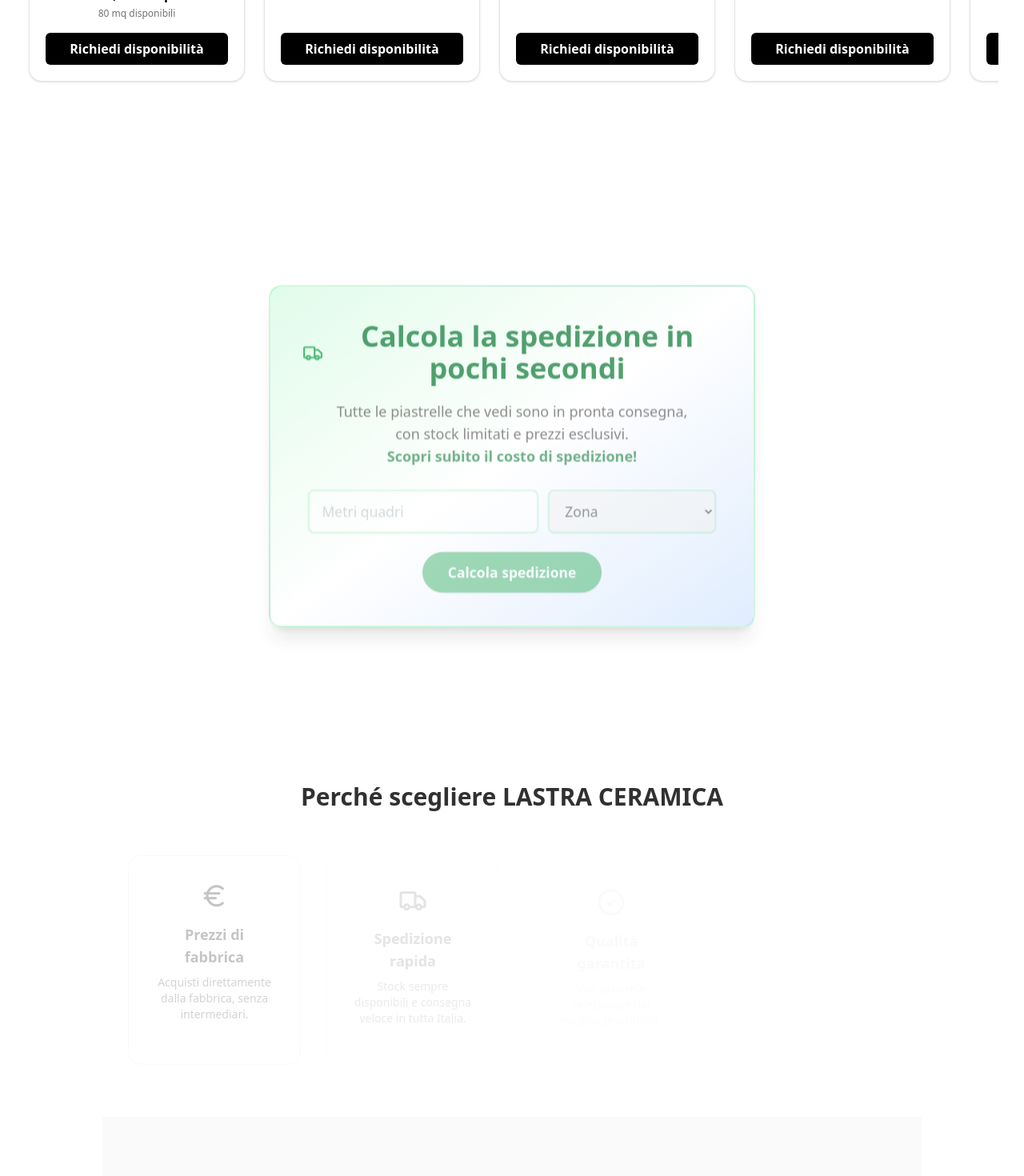
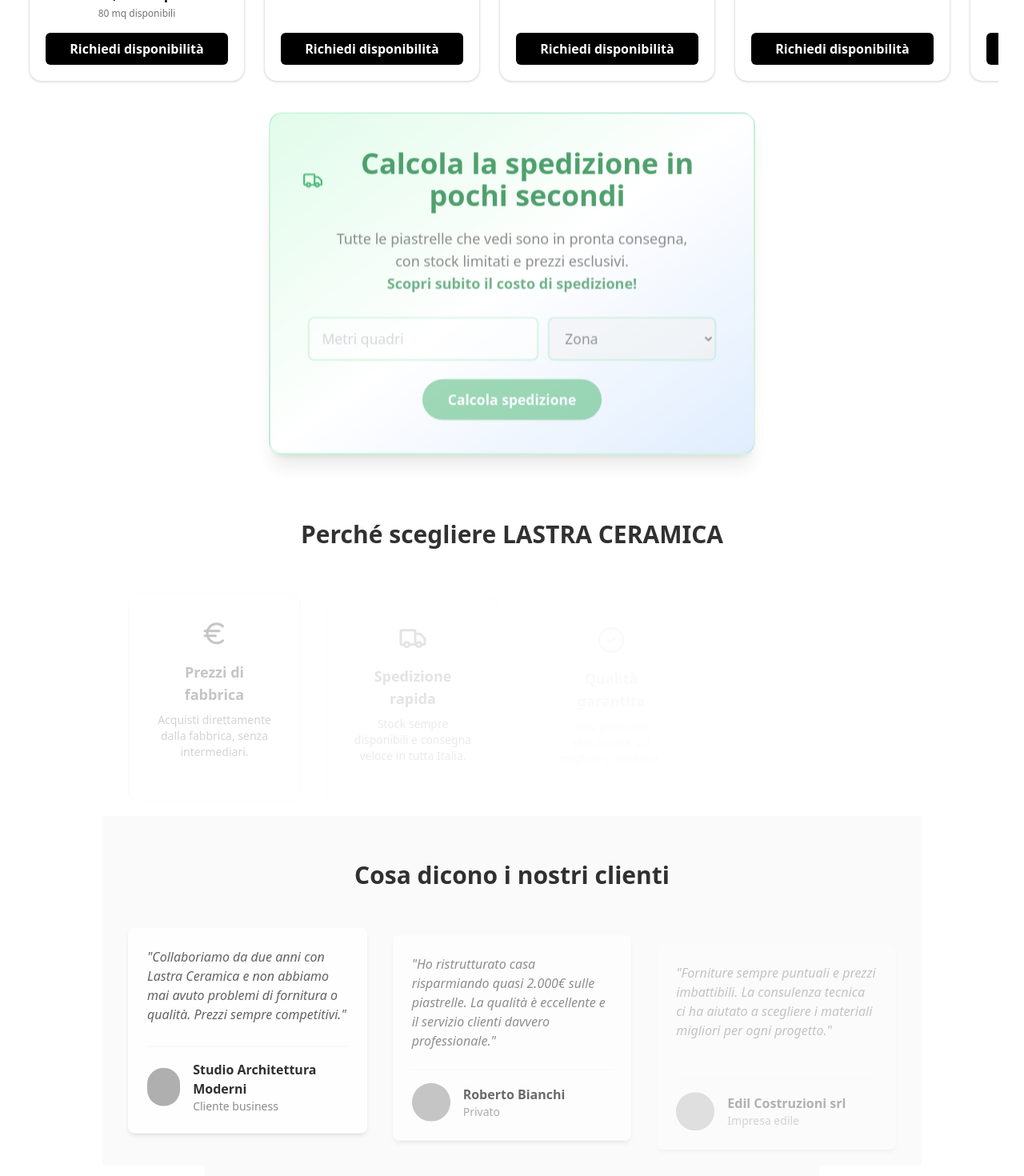
Before and after one commit to bitgadget/PiastrellaSassuolo, a React (Vite) app: page / in a window 1280 px wide. Shown: the part 3720-5190 px from the top of the page at 80% size. Built offline with nearby package versions, Linux system fonts and the light colour scheme; grey boxes are pictures that could not be loaded.

Commit message:
Primo commit

```diff
--- a/src/SinceraStudioLanding.jsx
+++ b/src/SinceraStudioLanding.jsx
@@ -262,7 +262,7 @@ export default function LastraCeramicaLanding() {
       {/* Prodotti */}
       <section
         id="prodotti"
-        className="relative z-10 px-8 py-24 max-w-7xl mx-auto"
+        className="relative z-10 px-8 pt-24 pb-4 max-w-7xl mx-auto"
       >
         <motion.h3
           className="text-3xl font-bold mb-8"
@@ -550,7 +550,7 @@ export default function LastraCeramicaLanding() {
         </div>
 
         {/* Effetto Marmo */}
-        <div className="mb-12">
+        <div className="mb-0">
           <h4 className="text-2xl font-bold mb-4 text-left">Effetto Marmo</h4>
           <ProductSlider
             products={[
@@ -684,7 +684,7 @@ export default function LastraCeramicaLanding() {
       {!modalProdotto && (
         <section
           id="calcolatore"
-          className="relative z-10 px-8 py-24 max-w-2xl mx-auto text-center"
+          className="relative z-10 px-8 pt-2 pb-8 max-w-2xl mx-auto text-center"
         >
           <motion.div
             initial={{ opacity: 0, y: 40 }}
@@ -730,7 +730,7 @@ export default function LastraCeramicaLanding() {
       {!modalProdotto && (
         <section
           id="vantaggi"
-          className="relative z-10 px-8 py-24 max-w-5xl mx-auto text-center"
+          className="relative z-10 px-8 py-12 max-w-5xl mx-auto text-center"
         >
           <motion.h3
             className="text-3xl font-bold mb-8"
@@ -782,8 +782,8 @@ export default function LastraCeramicaLanding() {
         </section>
       )}
 
-      {/* Testimonianze - inserito dopo sezione calcolatore */}
-      <section className="relative z-10 px-8 py-24 bg-neutral-50 max-w-5xl mx-auto">
+      {/* Testimonianze */}
+      <section className="relative z-10 px-8 py-12 bg-neutral-50 max-w-5xl mx-auto">
         <motion.h3
           className="text-3xl font-bold mb-12 text-center"
           variants={stagger}
```
